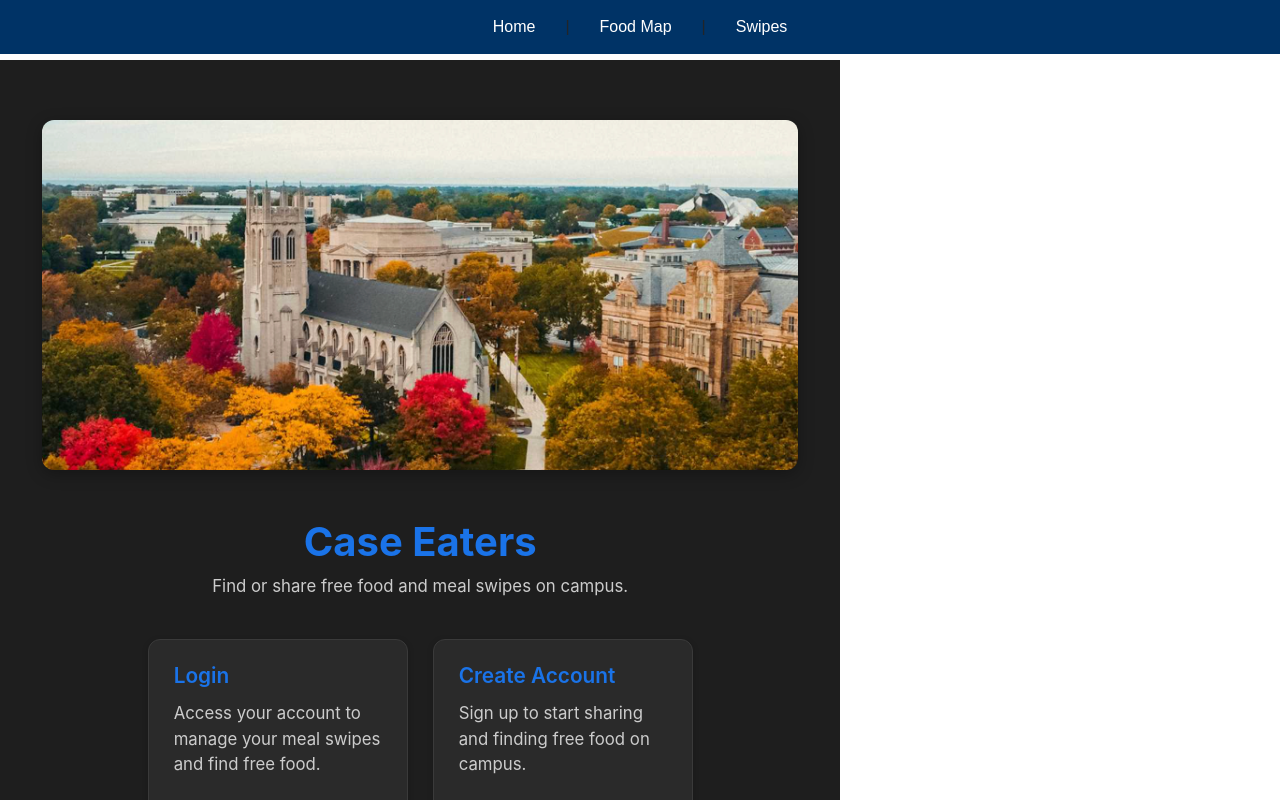
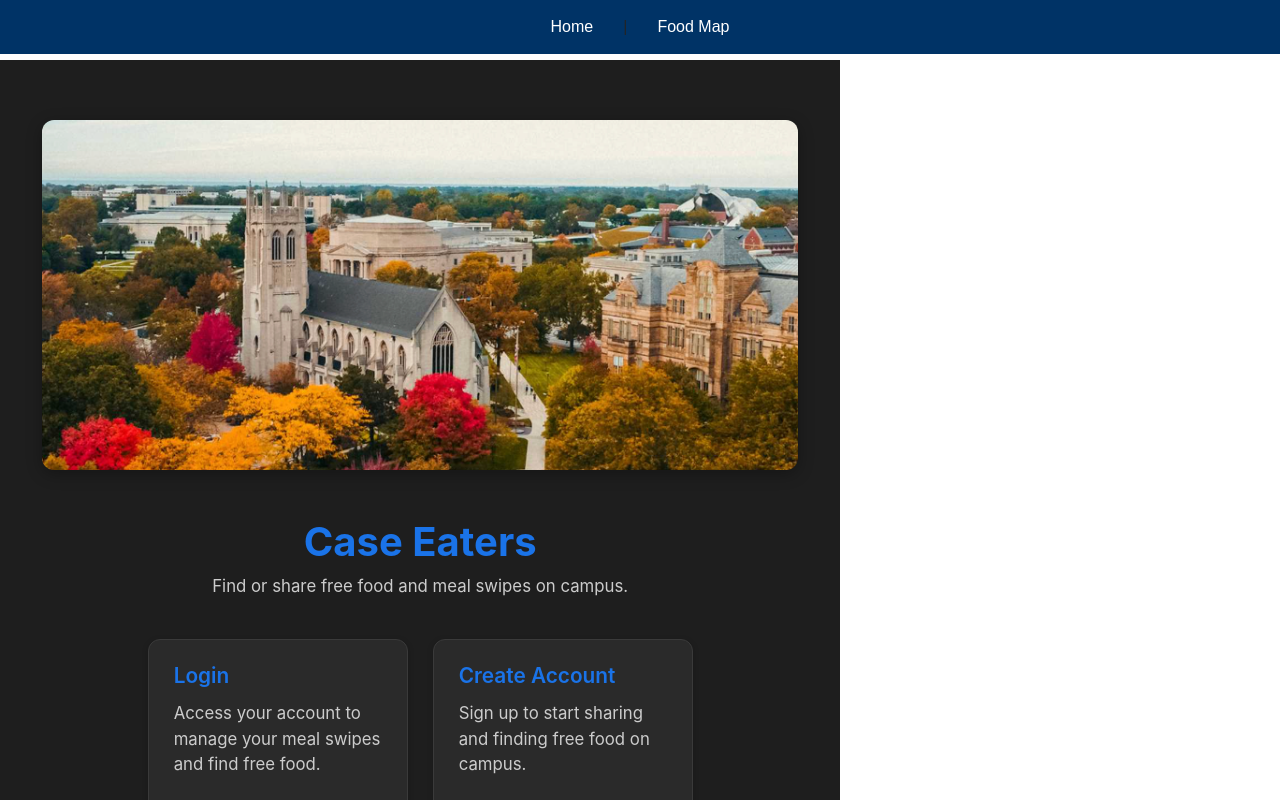
Before and after one commit to thomasbenti/Case-Eaters, a React app in the folder frontend/: page / in a window 1280 px wide. Shown: the top 800 px of the page. Built offline with nearby package versions, Linux system fonts and the light colour scheme; the HTML template or start-up script is replaced by a standard one.

Commit message:
Remove swipe page

```diff
--- a/frontend/src/App.jsx
+++ b/frontend/src/App.jsx
@@ -12,14 +12,13 @@ class App extends Component {
     return (
       <Router>
         <div className="Navbar">
-          <Link to="/">Home</Link> | <Link to="/map">Food Map</Link> | <Link to="/Swipes">Swipes</Link>
+          <Link to="/">Home</Link> | <Link to="/map">Food Map</Link>
         </div>
         <Routes>
           <Route path="/" element={<Home />} />
           <Route path="/Login" element={<Login />} />
           <Route path="/Register" element={<Register />} />
           <Route path="/map" element={<FoodMap />} />
-          <Route path="/Swipes" element={<Swipes />} />
         </Routes>
       </Router>
     );
```
